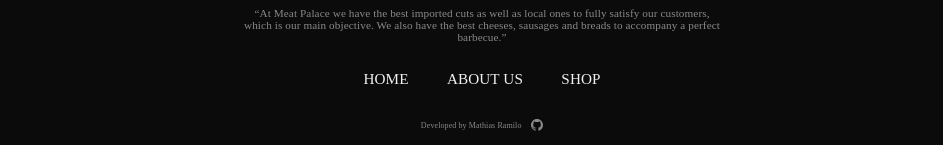
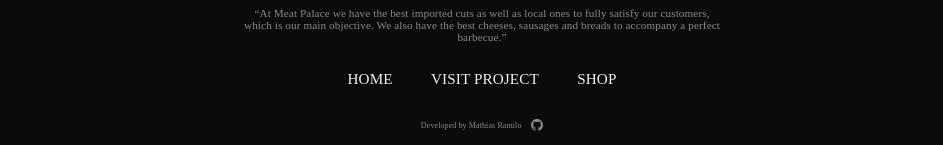
Before and after one commit to mathiramilo/meat-palace, a React (Create React App) app: page / in a window 1280 px wide. Shown: the part 3211-3356 px from the top of the page, without its empty margins (158-1101 px from the left). Built offline with nearby package versions, Linux system fonts and the light colour scheme; no server answers; the database is empty; a web font is replaced by a local one.

Commit message:
Footer - Visit Project

```diff
--- a/src/components/layout/footer/Footer.tsx
+++ b/src/components/layout/footer/Footer.tsx
@@ -29,7 +29,7 @@
                 {/* Footer Navigation */}
                 <nav className="footer-nav">
                     <Link className="footer-link navbar-link" to='/'> Home </Link>
-                    <Link className="footer-link navbar-link" to='/#about-us'> About Us </Link>
+                    <a className="footer-link navbar-link" href="https://github.com/mathiramilo/MeatPalace-Ramilo" target="_blank" rel="noreferrer"> Visit Project </a>
                     <Link className="footer-link navbar-link" to='/shop/all'> Shop </Link>
                 </nav>
 
```
